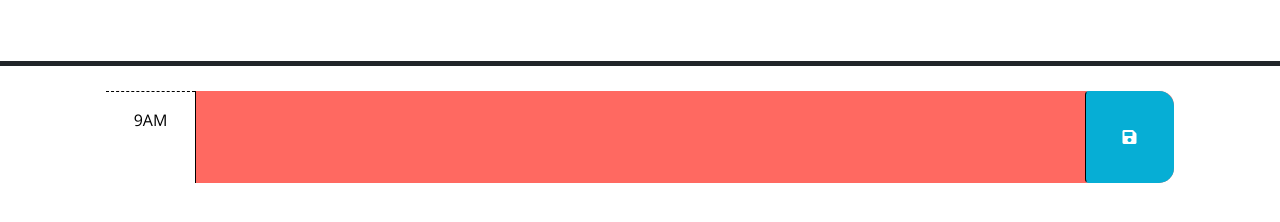
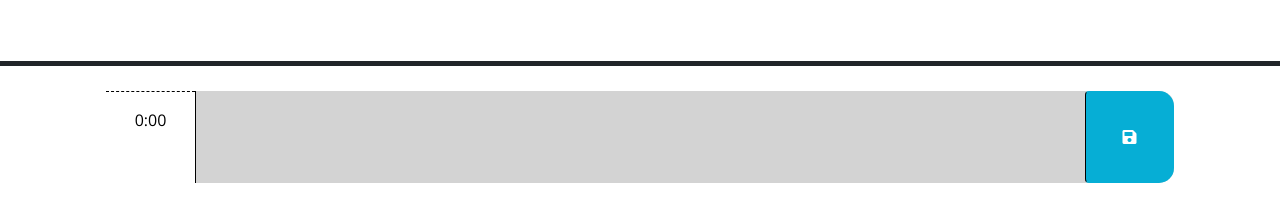
Before and after one commit to cdgonzo23/daily-planner, a plain HTML site: page index.html in a window 1280 px wide. Shown: the part 166-388 px from the top of the page. Drawn offline with nearby package versions, Linux system fonts and the light colour scheme.

Commit message:
added div

```diff
--- a/index.html
+++ b/index.html
@@ -28,7 +28,7 @@
       <p class="lead">A simple calendar app for scheduling your work day</p>
       <p id="currentDay" class="lead"></p>
     </header>
-    <div class="container-lg px-5">
+    <div id= cal-dislay class="container-lg px-5">
       <!-- Use class for "past", "present", and "future" to apply styles to the
         time-block divs accordingly. The javascript will need to do this by
         adding/removing these classes on each div by comparing the hour in the
@@ -38,8 +38,8 @@
         in the finished product. Remember to delete this comment once the
         code is implemented.
         -->
-        <div id="hour" class="row time-block">
-          <div class="col-2 col-md-1 hour text-center py-3">9AM</div>
+        <div id="hour-" class="row time-block">
+          <div id="time" class="col-2 col-md-1 hour text-center py-3"></div>
           <textarea class="col-8 col-md-10 description" rows="3"> </textarea>
           <button class="btn saveBtn col-2 col-md-1" aria-label="save">
             <i class="fas fa-save" aria-hidden="true"></i>
@@ -80,7 +80,6 @@
       integrity="sha256-iu/zLUB+QgISXBLCW/mcDi/rnf4m4uEDO0wauy76x7U="
       crossorigin="anonymous"
     ></script>
-
-    <script src="script.js"></script>
+    <script type="text/javascript" src="./script.js"></script>
   </body>
 </html>
--- a/script.js
+++ b/script.js
@@ -1,17 +1,25 @@
 // Wrap all code that interacts with the DOM in a call to jQuery to ensure that
 // the code isn't run until the browser has finished rendering all the elements
 // in the html.
+
 var hoursArr = [00, 01, 02, 03, 04, 05, 06, 07, 08, 09, 10, 11, 12, 13, 14, 15, 16, 17, 18, 19, 20, 21, 22, 23]
 console.log(hoursArr);
-
+console.log($('body').children())
+var $newDiv = $("<div id='hour-'></div>");
+  newdiv2 = document.createElement("div");
+  existingDiv = document.getElementById("hour-")
 $(function () {
   var currHour = dayjs().hour();
   console.log(currHour)
   $('.time-block').each(function() {
-    var id = $(this).attr('id').split('-')[1];
+    for (var i = 0; i < hoursArr.length; i++) {
+      $('#hour-').attr('id', hoursArr[i]);
+      hoursArr[i]++
+    };
+    var id = $(this).attr('id');
     var rowHour = parseInt(id);
     console.log(rowHour);
-
+    $('#time').text(rowHour + ":00");
 
     if (currHour < rowHour) {
       $(this).addClass('future');
@@ -21,6 +29,8 @@ $(function () {
       $(this).addClass('present');
     };
   });
+  $('body').children('div').eq(4).append($newDiv, [newdiv2, existingDiv]);
+
   // TODO: Add a listener for click events on the save button. This code should
   // use the id in the containing time-block as a key to save the user input in
   // local storage. HINT: What does `this` reference in the click listener
```
